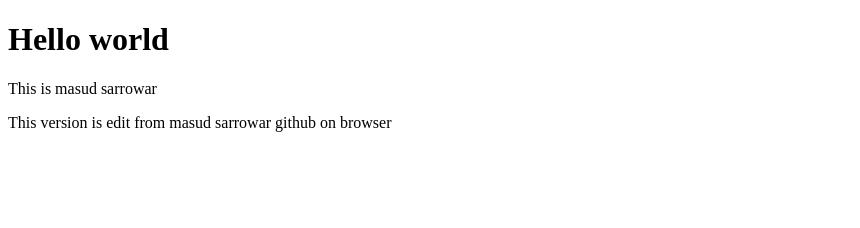
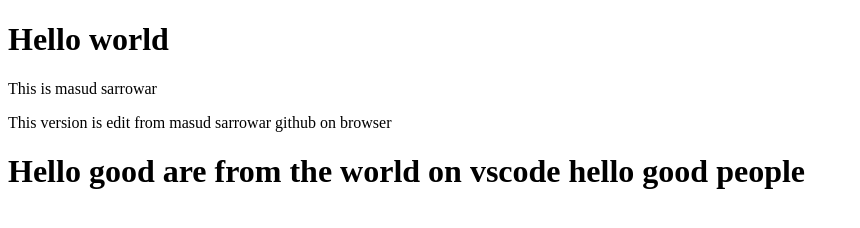
Before and after one commit to masudsarrowar/selab3, a plain HTML site: page index.html in a window 1280 px wide. Shown: the whole page, without its empty margins (0-860 px from the left). Drawn offline with Linux system fonts and the light colour scheme.

Commit message:
Update index.html
new

```diff
--- a/index.html
+++ b/index.html
@@ -9,5 +9,6 @@
     <h1>Hello world</h1>
     <p>This is masud sarrowar</p>
      <p>This version is edit from masud sarrowar github on browser</p>
+     <h1>Hello good are from the world on vscode hello good people</h1>
 </body>
 </html>
```
